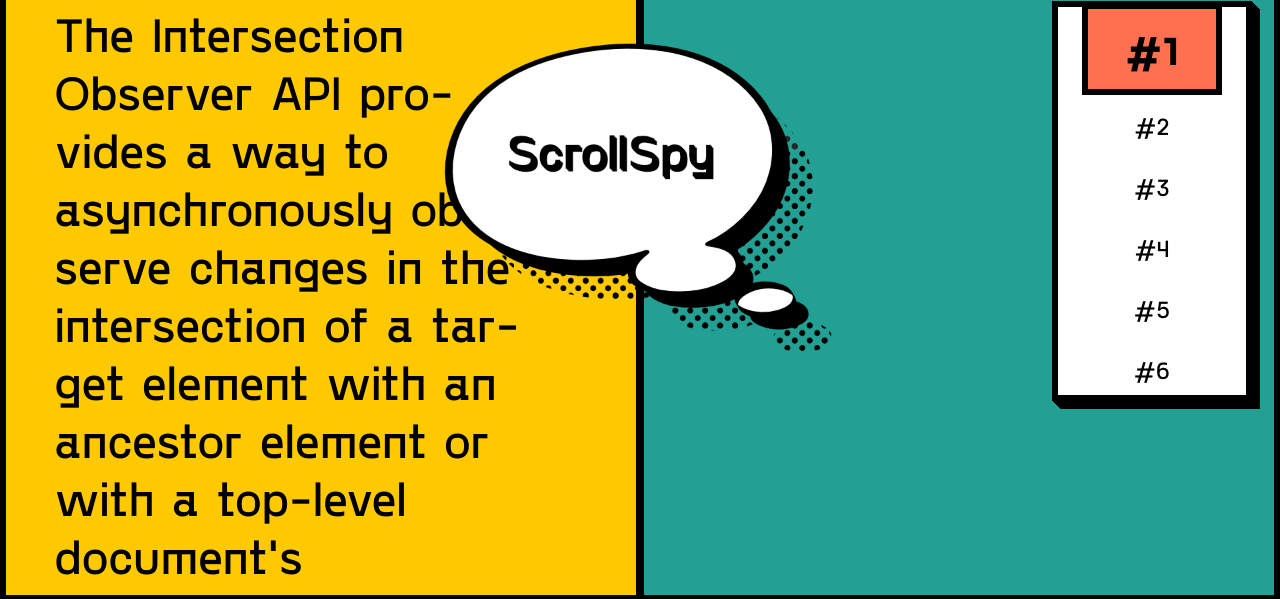
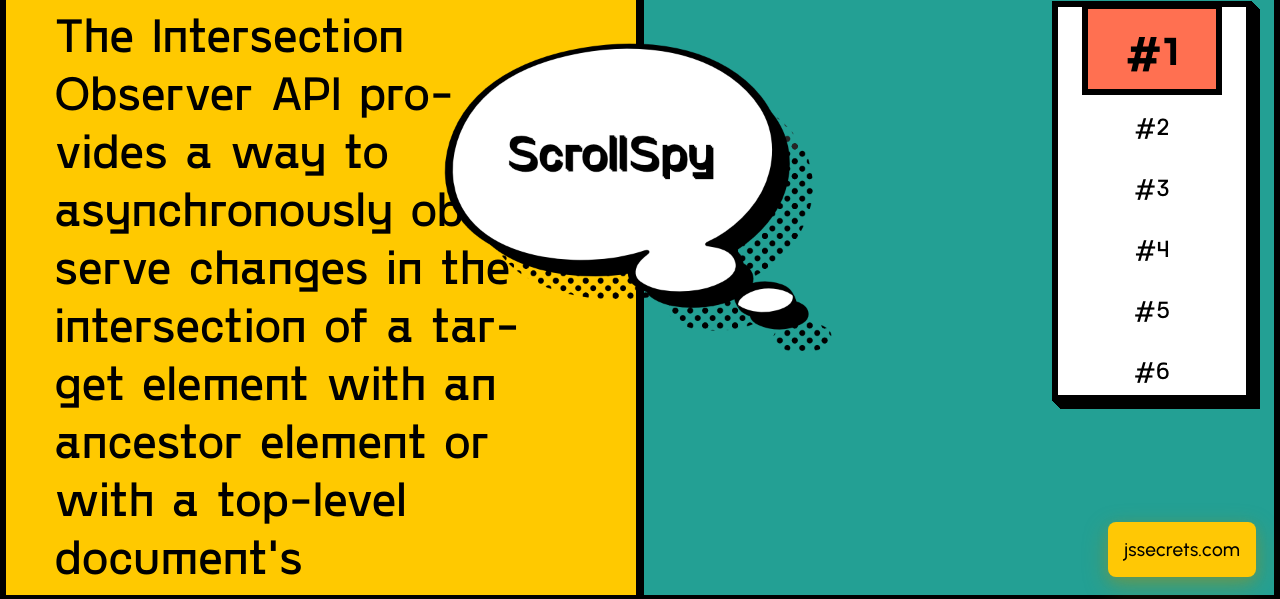
Before and after one commit to ilyasseisov/js-15-scroll-spy, a plain HTML site: page index.html in a window 1280 px wide. Shown: the part 199-798 px from the top of the page. Drawn offline with Linux system fonts and the light colour scheme.

Commit message:
add label

```diff
--- a/index.html
+++ b/index.html
@@ -94,6 +94,12 @@
     </section>
     <!-- END sections -->
 
+    <!-- made in jssecrets.com -->
+    <a class="jssecrets" href="https://jssecrets.com/" target="_blank"
+      >jssecrets.com</a
+    >
+    <!-- made in jssecrets.com -->
+
     <script src="js/script.js"></script>
   </body>
 </html>
--- a/scss/style.scss
+++ b/scss/style.scss
@@ -1,3 +1,4 @@
+@import url('https://fonts.googleapis.com/css2?family=Urbanist:wght@500&display=swap');
 @import 'framework';
 
 $pink: #ff90e8;
@@ -283,3 +284,23 @@ section {
     font-size: 48px;
   }
 }
+
+.jssecrets {
+  font-weight: 500;
+  text-decoration: none !important;
+  font-family: 'Urbanist';
+  padding: 16px;
+  background: #ffc805;
+  color: #000000;
+  font-size: 1.2em;
+  letter-spacing: 0.2px;
+  border-radius: 8px;
+  box-shadow: 0px 4px 12px #b8900030, 0px 8px 24px #b8900060;
+  position: absolute;
+  bottom: 24px;
+  right: 24px;
+  transition: all 0.3s;
+  &:hover {
+    transform: translateY(-4px);
+  }
+}
```
Also changed, not shown: css/style.css.
